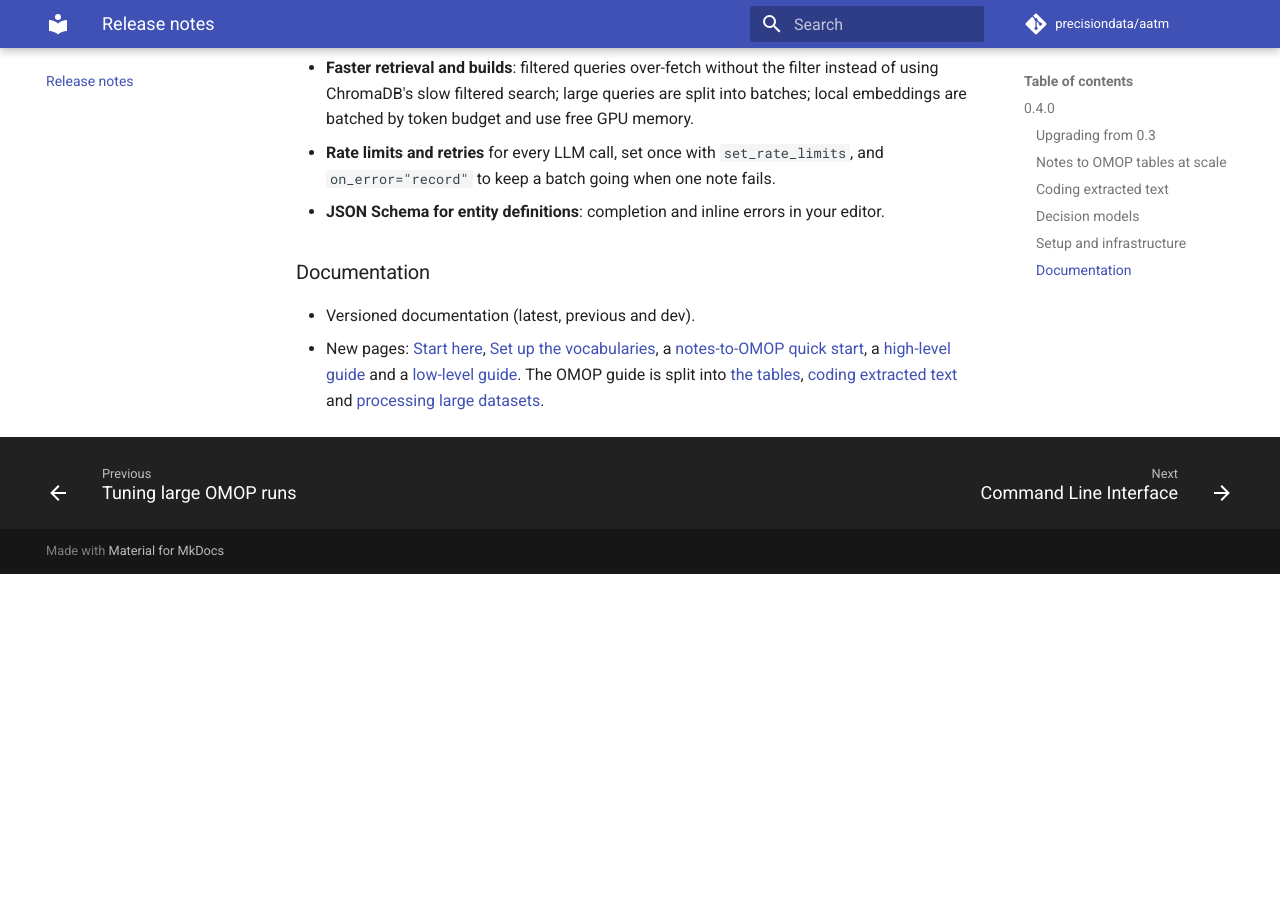
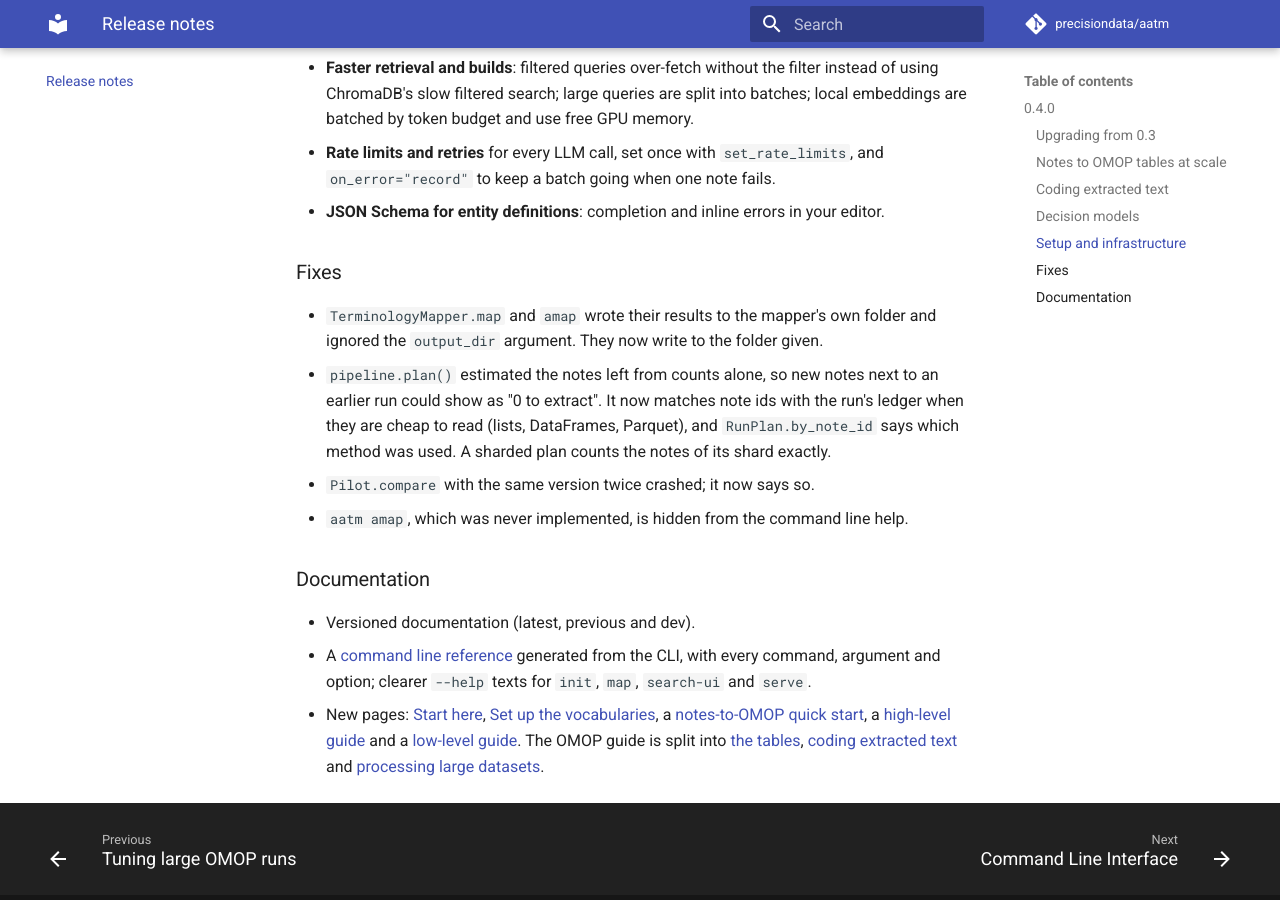
Before and after one commit to precisiondata/aatm, an MkDocs documentation site: the page built from docs/release_notes.md, in a window 1280 px wide and 900 px high, scrolled down 2301 px. Built offline with MkDocs 1.6.1 and Material for MkDocs 9.7.7, drawn with Linux system fonts in a browser that asks for light colours; comment, search, counter and statistics services are not loaded; the version menu is left out; before the commit the page ends 2875 px from its top, so only the background shows below that.

Commit message:
docs: list the 0.4.0 fixes and the CLI reference in the release notes
Co-Authored-By: Claude Opus 5.5 <noreply@anthropic.com>

```diff
--- a/docs/release_notes.md
+++ b/docs/release_notes.md
@@ -89,9 +89,24 @@ Most code runs unchanged. Check these:
   `on_error="record"` to keep a batch going when one note fails.
 - **JSON Schema for entity definitions**: completion and inline errors in your editor.
 
+### Fixes
+
+- `TerminologyMapper.map` and `amap` wrote their results to the mapper's own folder
+  and ignored the `output_dir` argument. They now write to the folder given.
+- `pipeline.plan()` estimated the notes left from counts alone, so new notes next to an
+  earlier run could show as "0 to extract". It now matches note ids with the run's
+  ledger when they are cheap to read (lists, DataFrames, Parquet), and
+  `RunPlan.by_note_id` says which method was used. A sharded plan counts the notes of
+  its shard exactly.
+- `Pilot.compare` with the same version twice crashed; it now says so.
+- `aatm amap`, which was never implemented, is hidden from the command line help.
+
 ### Documentation
 
 - Versioned documentation (latest, previous and dev).
+- A [command line reference](reference/cli.md) generated from the CLI, with every
+  command, argument and option; clearer `--help` texts for `init`, `map`, `search-ui`
+  and `serve`.
 - New pages: [Start here](getting-started/index.md),
   [Set up the vocabularies](getting-started/setup.md), a
   [notes-to-OMOP quick start](getting-started/quick_start_omop.md), a
```
